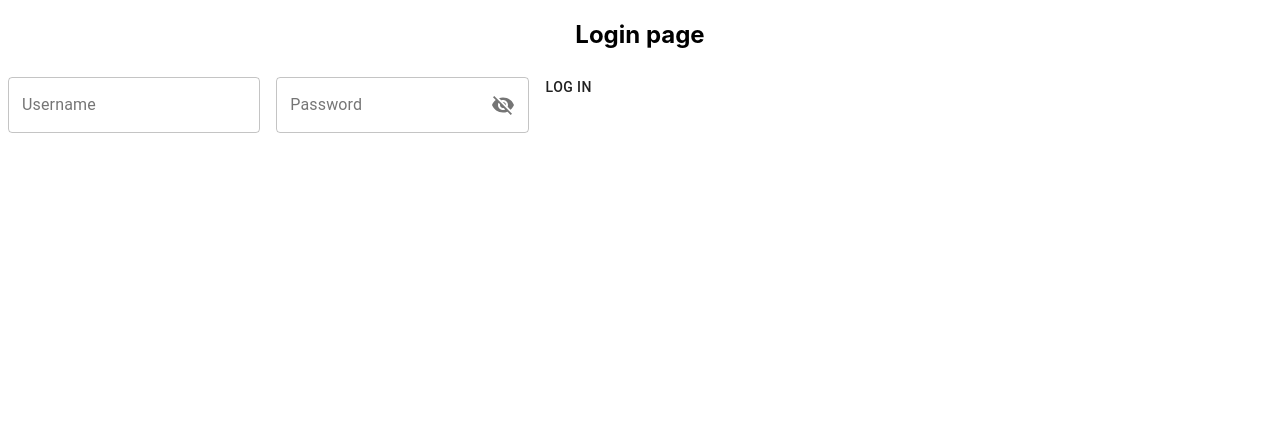
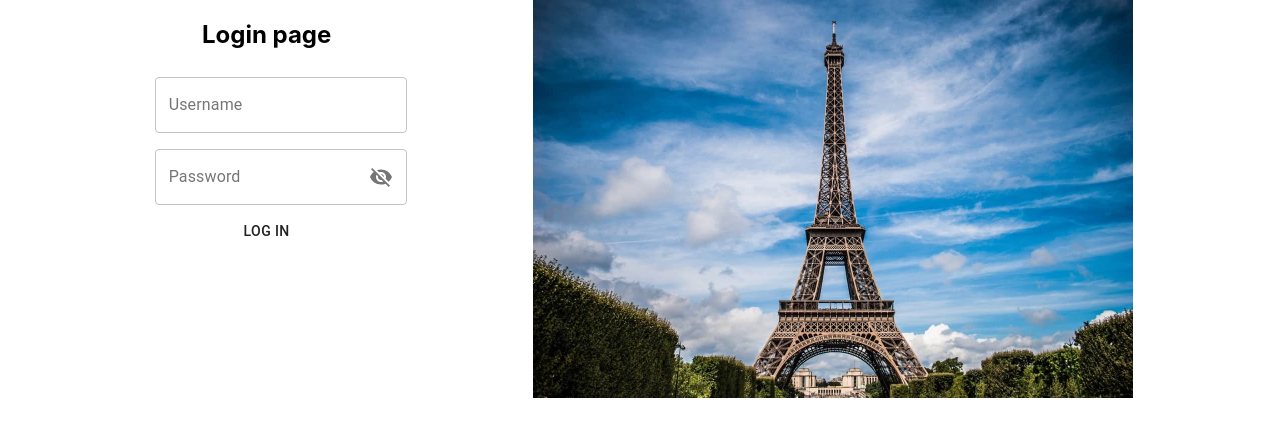
Before and after one commit to alagneau/cdb-front-end, a React (Create React App) app: page /logout in a window 1280 px wide. Shown: the top 436 px of the page. Built offline with nearby package versions, Linux system fonts and the light colour scheme.

Commit message:
Ajout d'un message d'erreur et de déconnexion sur la page du login Ajout d'une image pour présenter le site (à remplacer)

```diff
--- a/src/Components/Views/Login/Logout.js
+++ b/src/Components/Views/Login/Logout.js
@@ -5,6 +5,7 @@ export function Logout() {
     localStorage.setItem("connected", "")
     localStorage.setItem("access_token", "")
     localStorage.setItem("refresh_token", "")
+    localStorage.setItem("login_message", "Déconnexion réussie")
 
     return (
         <Redirect to="/home"/>
--- a/src/Components/Views/Login/login.view.js
+++ b/src/Components/Views/Login/login.view.js
@@ -16,18 +16,31 @@ import axios from 'axios';
 import {Redirect} from 'react-router-dom'
 
 const useStyles = makeStyles((theme) => ({
+    page: {
+        display: 'flex',
+        "justify-content": "space-evenly",
+        flexWrap: 'wrap',
+        "align-items": "stretch",
+        // "height": "100%"
+    },
     root: {
-      display: 'flex',
-      flexWrap: 'wrap',
+        display: 'flex',
+        // flexWrap: 'wrap',
+        "flex-direction": "column",
+        "align-items": "begin",
+        "max-width": "240px"
+    },
+    item: {
+
     },
     margin: {
-      margin: theme.spacing(1),
+        margin: theme.spacing(1),
     },
     withoutLabel: {
-      marginTop: theme.spacing(3),
+        marginTop: theme.spacing(3),
     },
     textField: {
-      width: '25ch',
+        width: '25ch',
     }
 }))
 
@@ -41,12 +54,15 @@ export function LoginView(props) {
     })
 
     const [connected, setConnected] = useState(localStorage.getItem("connected"))
+    const [info_message, setInfoMessage] = useState(localStorage.getItem("login_message"))
 
     const handleChangeName = (event) => {
+        setInfoMessage("")
         setUser({...user, "username": event.target.value})
         localStorage.setItem("username", event.target.value)
     };
     const handleChangePassword = (event) => {
+        setInfoMessage("")
         setUser({...user, "password": event.target.value})
     };
 
@@ -64,12 +80,14 @@ export function LoginView(props) {
     };
 
     const handleSubmit = () => {
+        localStorage.setItem("login_message", "")
         axios.post(baseURL + "/login/Oauth",
             {
                 username: user.username,
                 password: user.password
             })
             .then(response => {
+                console.log(response)
                 if (response.status === 200) {
                     setUser({...user, "password": ""})
                     localStorage.setItem("access_token", response.data.access_token)
@@ -78,15 +96,17 @@ export function LoginView(props) {
                 }
             }).catch(error => {
                 console.log(error)
+                setInfoMessage("Mauvaise combinaison username / password")
+                console.log(localStorage.getItem("login_message"))
             })
     }
 
     return(
-        <div>
-            <h2>Login page</h2>
+        <div className={classes.page}>
             <div>
                 <form onSubmit={() => handleSubmit()} action="">
                 <div className={classes.root}>
+                    <h2>Login page</h2>
                     <div>
                         <TextField
                             label="Username"
@@ -121,12 +141,17 @@ export function LoginView(props) {
                         />
                         </FormControl>
                     </div>
+                    <span>{info_message}</span>
                     <div>
                         <Button onClick={() => handleSubmit()}>Log In</Button>
                     </div>
                 </div>
                 </form>
             </div>
+
+            <div>
+                <img style={{width: "600px"}} src="login_image.jpg"/>
+            </div>
             {(connected==="true") && <Redirect to={props.path} {...props}/>}
         </div>
     )
```
Also changed, not shown: public/login_image.jpg (added).
